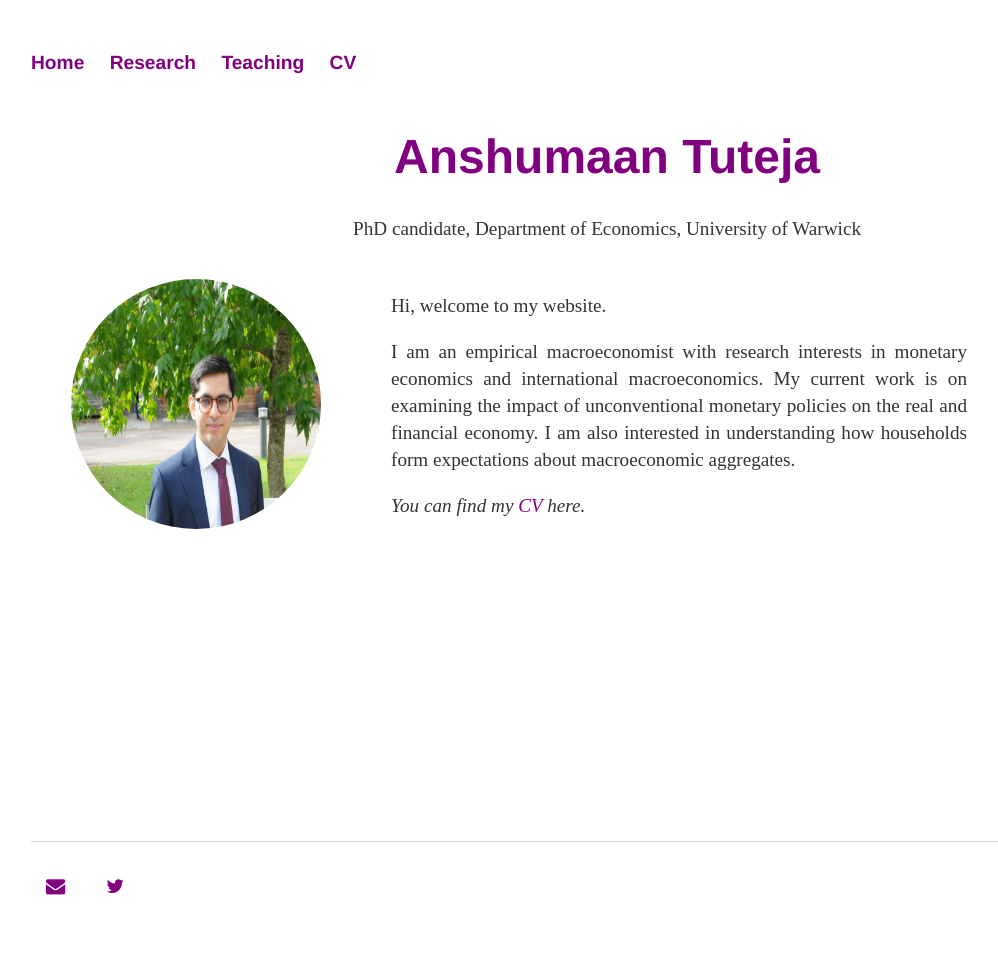
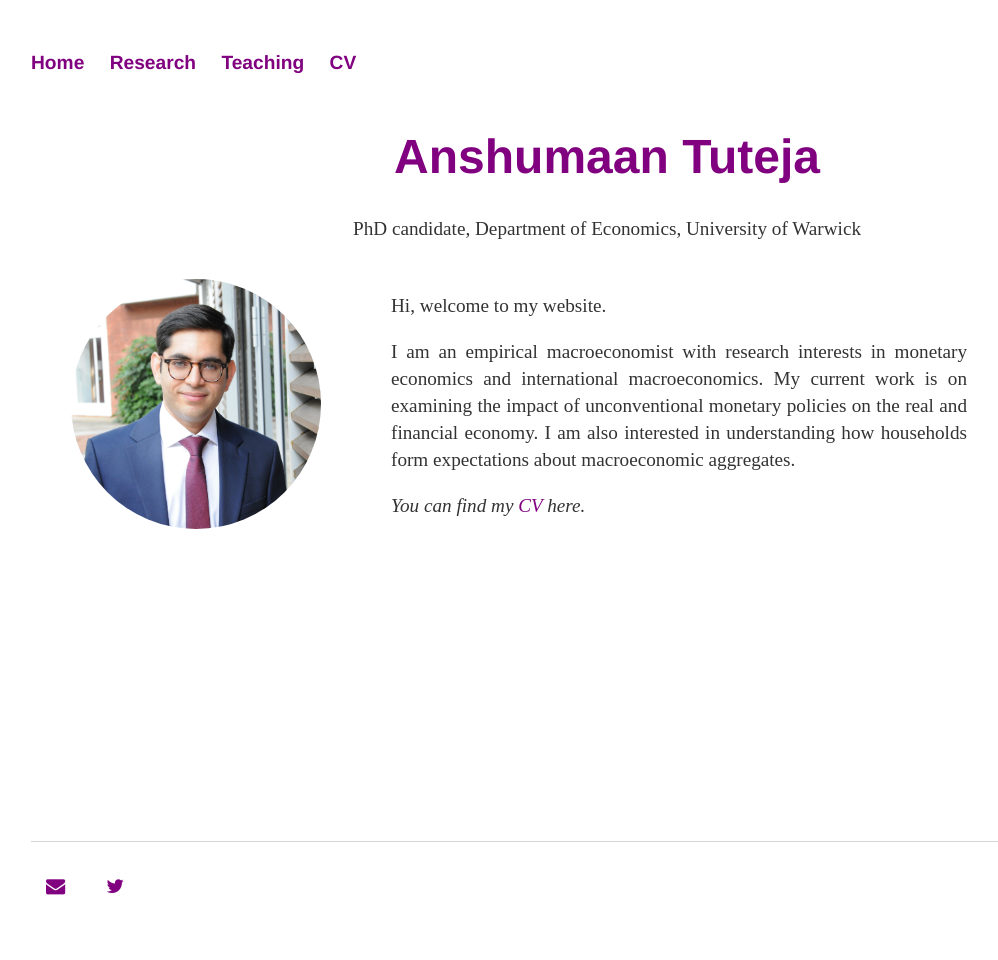
Before and after one commit to anshumaan-tuteja/anshumaan-tuteja.github.io, a Jekyll site: the page built from index.html, in a window 1280 px wide. Shown: the whole page, without its empty margins (33-1031 px from the left). Built offline with Jekyll 4.4.1, drawn with Linux system fonts in a browser that asks for light colours.

Commit message:
JMP photo and new CV

```diff
--- a/index.html
+++ b/index.html
@@ -6,7 +6,7 @@ title: Anshumaan Tuteja, University of Warwick
 		<div class="homepageContent">
 
 			<figure>
-				<img src="assets/img/DSC_1139.JPG" alt="AT" />
+				<img src="assets/img/DSC_1088 v2.JPG" alt="AT" />
 			</figure>
 
 		    		<div class="blurb">
@@ -14,7 +14,7 @@ title: Anshumaan Tuteja, University of Warwick
 					<p align="justify"> I am an empirical macroeconomist with research interests in monetary economics and international macroeconomics.
 					   My current work is on examining the impact of unconventional monetary policies on the real and financial economy.
 					   I am also interested in understanding how households form expectations about macroeconomic aggregates.  </p>
-					<p><em> You can find my <a target="_blank" href="assets/CV/CV_AT Sep 2023.pdf">CV </a> here.</em></p>
+					<p><em> You can find my <a target="_blank" href="assets/CV/CV_Anshumaan_long.pdf">CV </a> here.</em></p>
 							<!-- <a href="/about">Read more about my life...</a></p> -->
 		    		</div><!-- /.blurb -->
 		</div><!-- /.homepageContent -->
```
